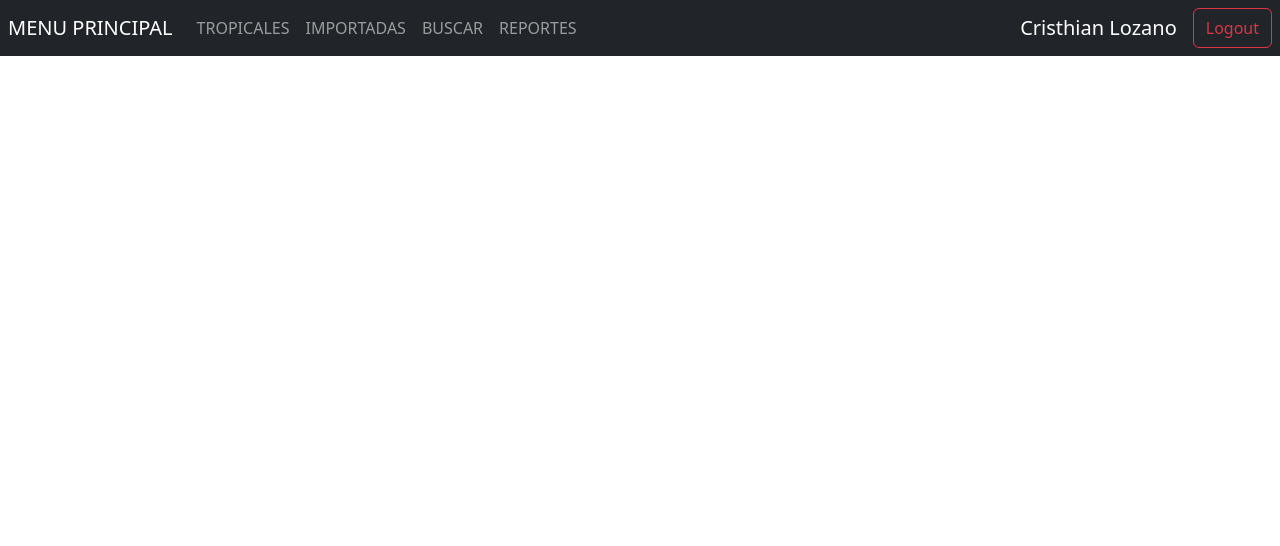
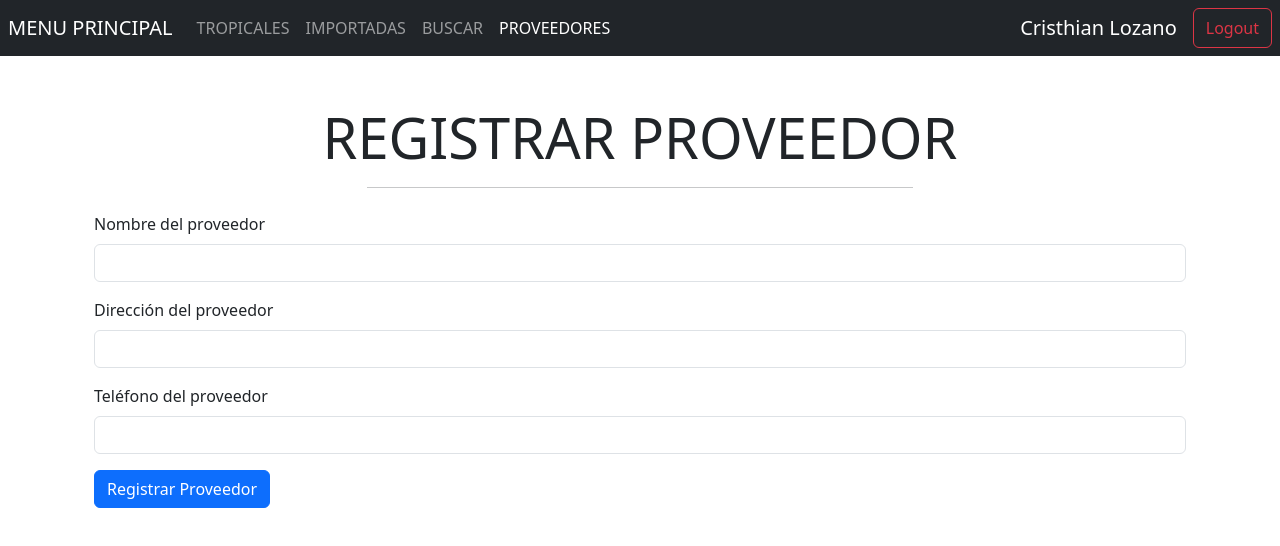
Before and after one commit to Cristian1805/Aplicacion-trabajo-de-grado, a React (Vite) app: page /proveedores in a window 1280 px wide. Shown: the top 546 px of the page. Built offline with nearby package versions, Linux system fonts and the light colour scheme.

Commit message:
Agregadas animaciones css y formulario proveedores, faltan validaciones

```diff
--- a/index.html
+++ b/index.html
@@ -6,8 +6,17 @@
     <meta name="viewport" content="width=device-width, initial-scale=1.0" />
     <title>Sistema de inventarios</title>
 
+    <link
+      rel="stylesheet"
+      href="https://cdnjs.cloudflare.com/ajax/libs/animate.css/4.1.1/animate.min.css"
+    />
+
     <link href="https://cdn.jsdelivr.net/npm/bootstrap@5.3.1/dist/css/bootstrap.min.css" rel="stylesheet" integrity="sha384-4bw+/aepP/YC94hEpVNVgiZdgIC5+VKNBQNGCHeKRQN+PtmoHDEXuppvnDJzQIu9" crossorigin="anonymous">
-<script src="https://cdn.jsdelivr.net/npm/bootstrap@5.3.1/dist/js/bootstrap.bundle.min.js" integrity="sha384-HwwvtgBNo3bZJJLYd8oVXjrBZt8cqVSpeBNS5n7C8IVInixGAoxmnlMuBnhbgrkm" crossorigin="anonymous"></script>
+    <script src="https://cdn.jsdelivr.net/npm/bootstrap@5.3.1/dist/js/bootstrap.bundle.min.js" integrity="sha384-HwwvtgBNo3bZJJLYd8oVXjrBZt8cqVSpeBNS5n7C8IVInixGAoxmnlMuBnhbgrkm" crossorigin="anonymous"></script>
+
+
+
+
   </head>
   <body>
     <div id="root"></div>
--- a/package.json
+++ b/package.json
@@ -10,6 +10,7 @@
     "preview": "vite preview"
   },
   "dependencies": {
+    "animate.css": "^4.1.1",
     "query-string": "^8.1.0",
     "react": "^18.2.0",
     "react-dom": "^18.2.0",
--- a/src/heroes/pages/HeroPage.jsx
+++ b/src/heroes/pages/HeroPage.jsx
@@ -20,12 +20,12 @@ export const HeroPage = () => {
   }
 
   return (
-    <div className="row mt-5">
+    <div className="row mt-5 animate__animated animate__fadeInLeft">
       <div className="col-4">
         <img
           src={ `/assets/heroes/${ id }.jpg` }
           alt={ hero.superhero }
-          className="img-thumbnail animate__animated animate__fadeInLeft"
+          className="img-thumbnail"
         />
       </div>
 
--- /dev/null
+++ b/src/heroes/pages/ProveedorForm.jsx
@@ -0,0 +1,96 @@
+import React, { useState } from 'react';
+
+export const ProveedorForm = () => {
+  const [proveedor, setProveedor] = useState({
+    nombre: '',
+    direccion: '',
+    telefono: '',
+  });
+  const [mensaje, setMensaje] = useState('');
+  const [isSubmitting, setIsSubmitting] = useState(false);
+
+  const handleInputChange = (event) => {
+    const { name, value } = event.target;
+    setProveedor({ ...proveedor, [name]: value });
+  };
+
+  const handleSubmit = async (event) => {
+    event.preventDefault();
+    setIsSubmitting(true);
+
+    try {
+      // Aquí puedes realizar la función para enviar los datos del proveedor al servidor.
+      // Puedes usar una función asincrónica y manejar errores adecuadamente.
+
+      // Simulación de espera para demostrar la experiencia de usuario
+      await new Promise((resolve) => setTimeout(resolve, 2000));
+
+      // Para este ejemplo, simplemente mostraremos el mensaje
+      setMensaje('Proveedor creado exitosamente');
+    } catch (error) {
+      // Manejo de errores en caso de fallo al enviar los datos
+      console.error('Error al enviar datos:', error);
+      setMensaje('Hubo un error al crear el proveedor. Inténtalo de nuevo.');
+    } finally {
+      setIsSubmitting(false);
+    }
+  };
+
+  return (
+    <div className="container">
+      <h1 className='display-4 text-center mt-5' >REGISTRAR PROVEEDOR</h1>
+      <hr className='w-50 mx-auto mb-4' />
+      <form onSubmit={handleSubmit}>
+        <div className="mb-3">
+          <label htmlFor="nombre" className="form-label">
+            Nombre del proveedor
+          </label>
+          <input
+            type="text"
+            className="form-control"
+            id="nombre"
+            name="nombre"
+            value={proveedor.nombre}
+            onChange={handleInputChange}
+            required
+            disabled={isSubmitting}
+          />
+        </div>
+        <div className="mb-3">
+          <label htmlFor="direccion" className="form-label">
+            Dirección del proveedor
+          </label>
+          <input
+            type="text"
+            className="form-control"
+            id="direccion"
+            name="direccion"
+            value={proveedor.direccion}
+            onChange={handleInputChange}
+            required
+            disabled={isSubmitting}
+          />
+        </div>
+        <div className="mb-3">
+          <label htmlFor="telefono" className="form-label">
+            Teléfono del proveedor
+          </label>
+          <input
+            type="text"
+            className="form-control"
+            id="telefono"
+            name="telefono"
+            value={proveedor.telefono}
+            onChange={handleInputChange}
+            required
+            disabled={isSubmitting}
+          />
+        </div>
+        <button type="submit" className="btn btn-primary" disabled={isSubmitting}>
+          {isSubmitting ? 'Registrando...' : 'Registrar Proveedor'}
+        </button>
+      </form>
+      {mensaje && <div className={`alert ${mensaje.includes('error') ? 'alert-danger' : 'alert-success'} mt-3`}>{mensaje}</div>}
+    </div>
+  );
+};
--- a/src/heroes/pages/index.js
+++ b/src/heroes/pages/index.js
@@ -2,3 +2,4 @@ export * from './DcPage';
 export * from './HeroPage';
 export * from './MarvelPage';
 export * from './SearchPage';
+export * from './ProveedorForm';
--- a/src/heroes/routes/HeroesRoutes.jsx
+++ b/src/heroes/routes/HeroesRoutes.jsx
@@ -1,6 +1,6 @@
 import { Navigate, Route, Routes } from 'react-router-dom';
 import { Navbar } from '../../ui';
-import { DcPage, HeroPage, MarvelPage, SearchPage } from '../pages';
+import { DcPage, HeroPage, MarvelPage, ProveedorForm, SearchPage } from '../pages';
 
 export const HeroesRoutes = () => {
   return (
@@ -16,6 +16,9 @@ export const HeroesRoutes = () => {
                 <Route path="hero/:id" element={<HeroPage />} />
 
 
+                <Route path="proveedores" element={<ProveedorForm/>} />
+
+
                 <Route path="/" element={<Navigate to="/marvel" />} />
 
             </Routes>
--- a/src/ui/components/Navbar.jsx
+++ b/src/ui/components/Navbar.jsx
@@ -47,9 +47,9 @@ export const Navbar = () => {
 
                     <NavLink
                         className={ ({isActive}) => `nav-item nav-link  ${ isActive ? 'active':'' }` }
-                        to="/search"
+                        to="/proveedores"
                     >
-                        REPORTES
+                        PROVEEDORES
                     </NavLink>
 
                 </div>
```
Also changed, not shown: src/heroes/components/HeroCard.jsx (line endings or trailing spaces), 1 other file (tests, documents, lock files or other folders).
